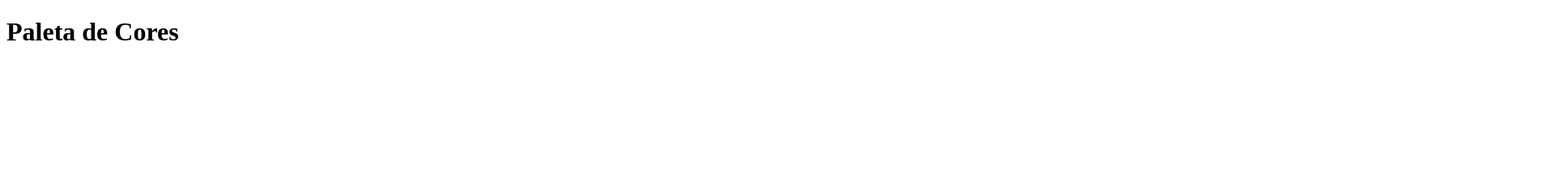
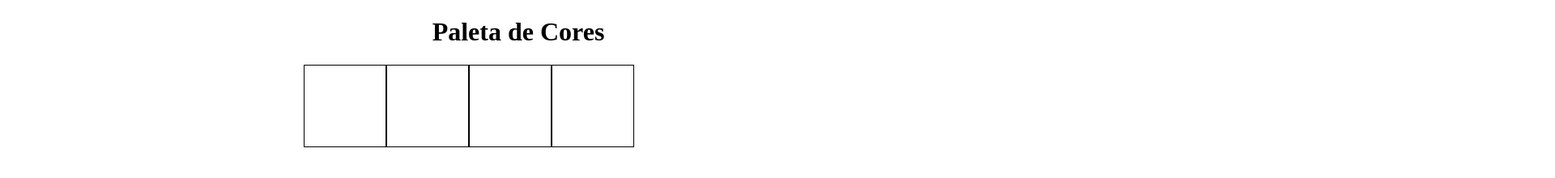
Before and after one commit to AlessandroFMello/Project-Pixels-Art, a website: page index.html in a window 1280 px wide. Shown: the top 220 px of the page at 81% size, 1920 px wide, since content can reach past the window. Drawn offline with Linux system fonts and the light colour scheme.

Commit message:
adiciona uma paleta de 4 cores

```diff
--- a/scripts/script.js
+++ b/scripts/script.js
@@ -1,11 +1,38 @@
-window.onload = function createPixelArt() {
-  function createH1(tag, id, text) {
-    const myTag = document.createElement(`${tag}`);
-    const myText = document.createTextNode(text);
-    myTag.id = id;
-    myTag.appendChild(myText);
-    document.body.appendChild(myTag);
-  }
+function createElementByTagName(tagName, id) {
+  const tag = document.createElement(`${tagName}`);
+  tag.id = id;
+  document.body.appendChild(tag);
+  return tag;
+}
 
-  createH1('h1', 'title', 'Paleta de Cores');
-};
+function createTitle() {
+  const titleDiv = createElementByTagName('div', 'title-div');
+  const title = createElementByTagName('h1', 'title');
+  title.innerText = 'Paleta de Cores';
+  document.body.appendChild(titleDiv);
+  titleDiv.appendChild(title);
+}
+
+function createColorPallete() {
+  const colorPallete = createElementByTagName('div', 'color-pallete');
+  document.body.appendChild(colorPallete);
+}
+
+function createColor(myColor) {
+  const color = createElementByTagName('div', 'color');
+  const colorPallete = document.getElementById('color-pallete');
+  colorPallete.appendChild(color);
+  color.id = `${myColor}`;
+  color.className = 'color';
+}
+
+function createPixelArt() {
+  createTitle();
+  createColorPallete();
+  createColor('black');
+  createColor('red');
+  createColor('blue');
+  createColor('green');
+}
+
+window.onload = createPixelArt();
--- a/styles/style.css
+++ b/styles/style.css
@@ -1,3 +1,22 @@
 * {
   background-color: white;
 }
+.color {
+  border-width: 1px;
+  border-style: solid;
+  border-color: black;
+  width: 100px;
+  height: 100px;
+  float: left;
+}
+
+#color-pallete {
+  width: 100%;
+  height: 102px;
+  padding-left: 29%;
+  padding-right: 29%;
+}
+
+#title {
+  text-align: center;
+}
```
Also changed, not shown: cypress/screenshots/project.spec.js/2 - Adicione à página uma paleta de quatro cores distintas -- A paleta de cores deve ser um elemento com `id` denominado `color-palette` (failed).png (added).
